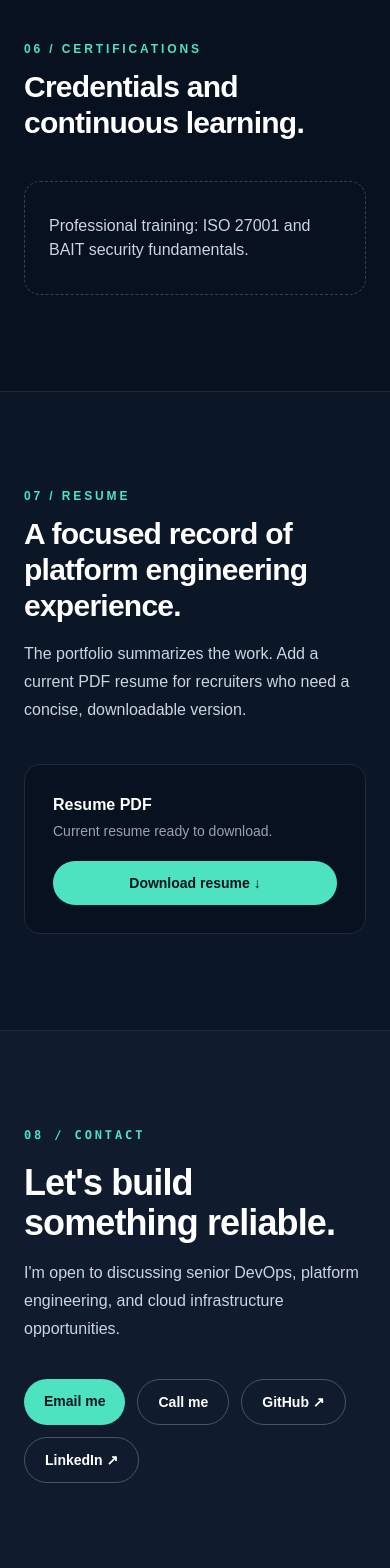
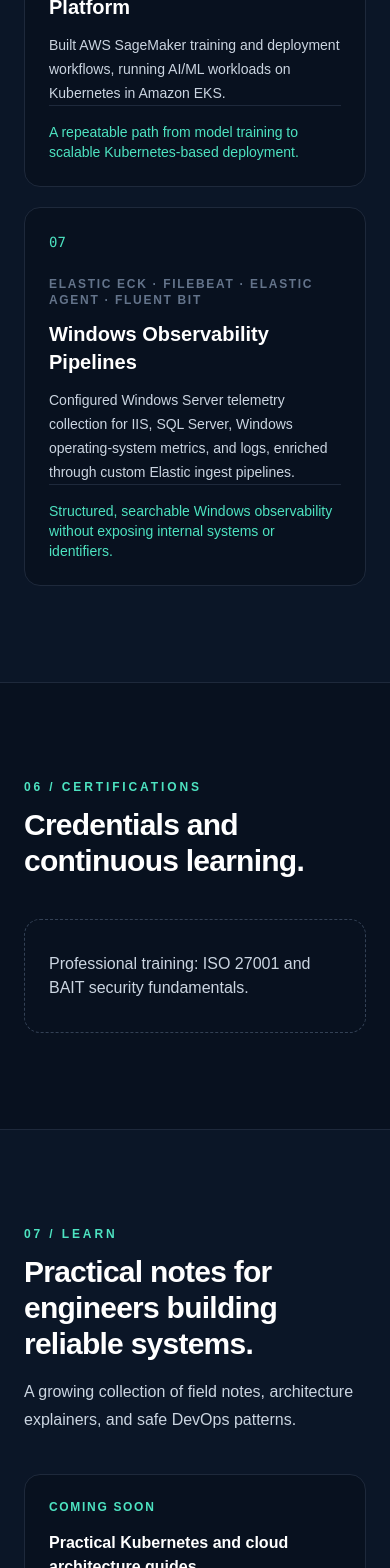
Before and after one commit to erfanehsanii/devops-portfolio, a Next.js app: page / in a window 390 px wide. Shown: the part 10093-11661 px from the top of the page. Built offline with nearby package versions, Linux system fonts and the light colour scheme.

Commit message:
feat: add learning hub and technical case studies

```diff
--- a/src/app/page.tsx
+++ b/src/app/page.tsx
@@ -5,6 +5,7 @@ const navItems = [
   ["Skills", "skills"],
   ["Experience", "experience"],
   ["Projects", "projects"],
+  ["Learn", "learning"],
   ["Resume", "resume"],
   ["Contact", "contact"],
 ] as const;
@@ -20,7 +21,7 @@ function SectionHeading({ eyebrow, title, intro }: { eyebrow: string; title: str
 }
 
 export default function Home() {
-  const { name, role, tagline, summary, github, linkedin, email, phone, resumeUrl, skills, experience, projects, certifications } = portfolio;
+  const { name, role, tagline, summary, github, linkedin, email, phone, resumeUrl, skills, experience, projects, additionalProjects, learning, certifications } = portfolio;
 
   return (
     <main className="overflow-hidden">
@@ -110,7 +111,7 @@ export default function Home() {
         <div className="mx-auto max-w-6xl px-6 py-24 lg:px-8">
           <SectionHeading eyebrow="05 / Selected work" title="Platforms designed for real operational demands." intro="A selection of hands-on infrastructure work across Kubernetes, observability, data platforms, and automation." />
           <div className="grid gap-5 md:grid-cols-2 lg:grid-cols-3">
-            {projects.map((project, index) => (
+            {[...projects, ...additionalProjects].map((project, index) => (
               <article key={project.title} className="group flex min-h-72 flex-col rounded-2xl border border-slate-800 bg-ink p-6 transition hover:border-cyan/60 hover:shadow-glow">
                 <p className="font-mono text-sm text-cyan">0{index + 1}</p>
                 <p className="mt-6 text-xs font-bold uppercase tracking-[0.14em] text-slate-500">{project.tag}</p>
@@ -127,6 +128,13 @@ export default function Home() {
         <SectionHeading eyebrow="06 / Certifications" title="Credentials and continuous learning." />
         <div className="rounded-2xl border border-dashed border-slate-700 px-6 py-8 text-slate-300">
           {certifications.map((certification) => <p key={certification}>{certification}</p>)}
+        </div>
+      </section>
+
+      <section id="learning" className="section-anchor border-t border-slate-800 bg-[#0b1627]">
+        <div className="mx-auto max-w-6xl px-6 py-24 lg:px-8">
+          <SectionHeading eyebrow="07 / Learn" title="Practical notes for engineers building reliable systems." intro="A growing collection of field notes, architecture explainers, and safe DevOps patterns." />
+          <div className="grid gap-4 md:grid-cols-3">{learning.map((topic) => <article key={topic} className="rounded-2xl border border-slate-800 bg-ink p-6"><p className="text-xs font-bold uppercase tracking-[0.14em] text-cyan">Coming soon</p><p className="mt-4 font-semibold text-white">{topic}</p></article>)}</div>
         </div>
       </section>
 
```
